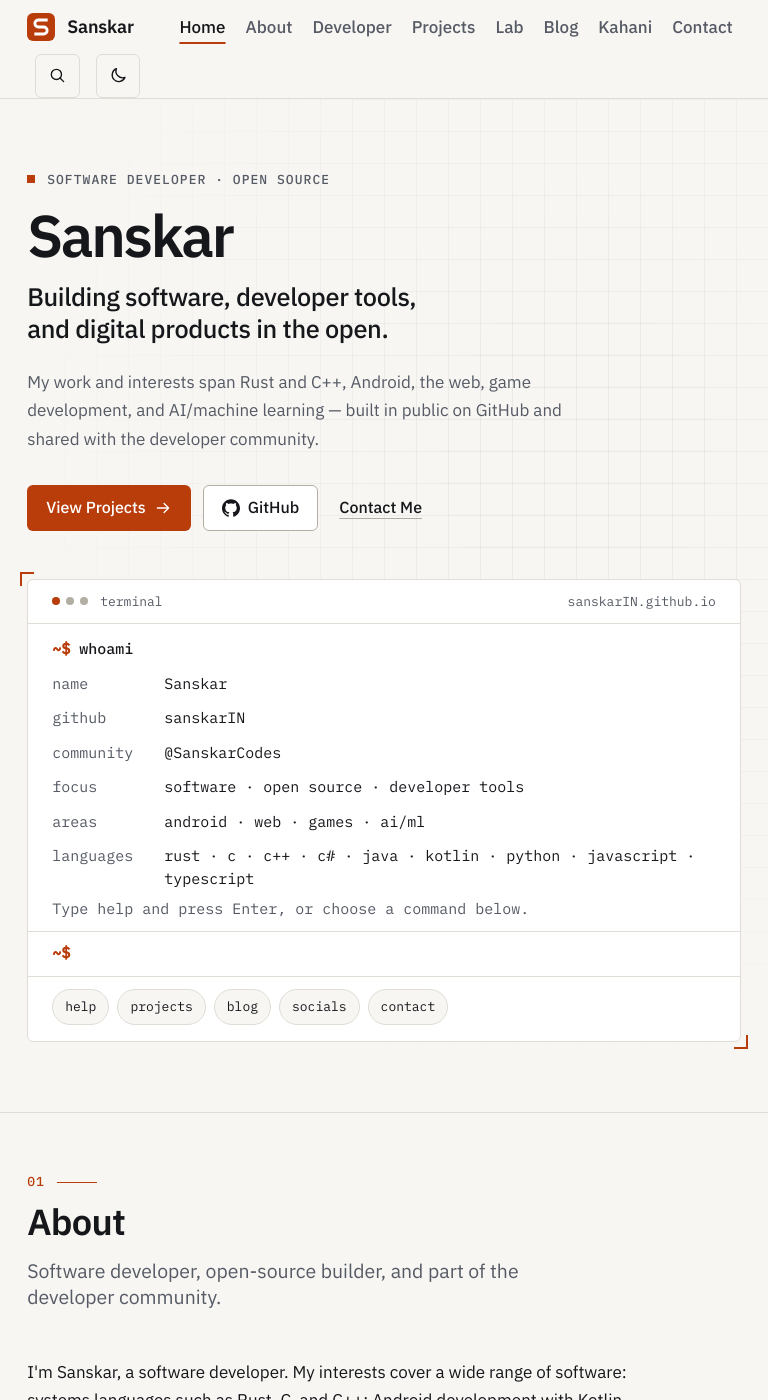
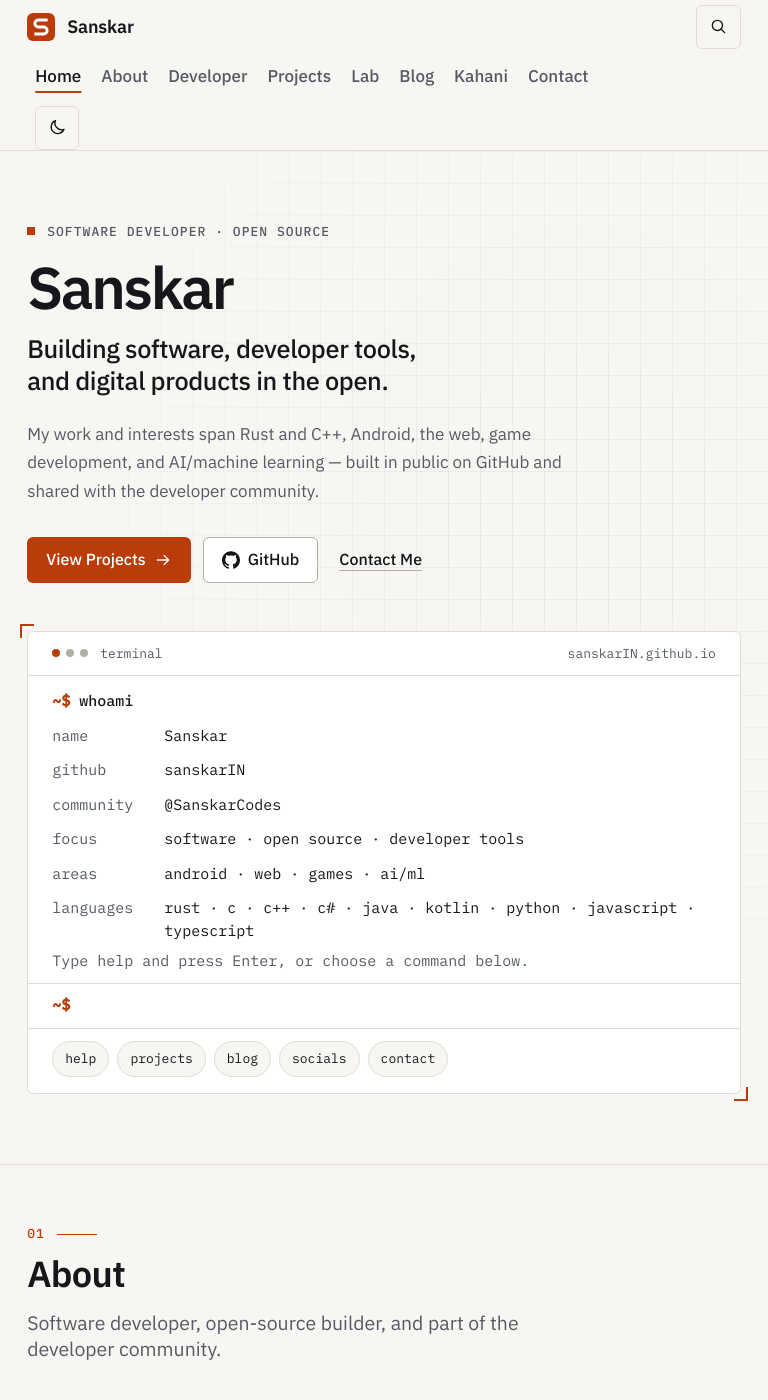
Before and after one commit to sanskarIN/sanskarIN.github.io, a Jekyll site: the page built from index.html, in a window 768 px wide and 1400 px high. Built offline with Jekyll 4.4.1, drawn with Linux system fonts in a browser that asks for light colours.

Commit message:
build(css): regenerate responsive navigation rules

```diff
--- a/assets/css/main.css
+++ b/assets/css/main.css
@@ -859,6 +859,20 @@ hr {
     top: calc(var(--header-height) + var(--space-6));
     max-height: calc(100vh - var(--header-height) - var(--space-7));
     overflow-y: auto;
+  }
+}
+
+/* Keep the expanded navigation usable on tablets and small laptops.
+   All links remain visible without relying on the JavaScript mobile menu. */
+@media (min-width: 48em) and (max-width: 68em) {
+  .site-nav {
+    order: 3;
+    flex-basis: 100%;
+  }
+
+  .site-nav__list {
+    flex-wrap: wrap;
+    padding-bottom: var(--space-2);
   }
 }
 
```
